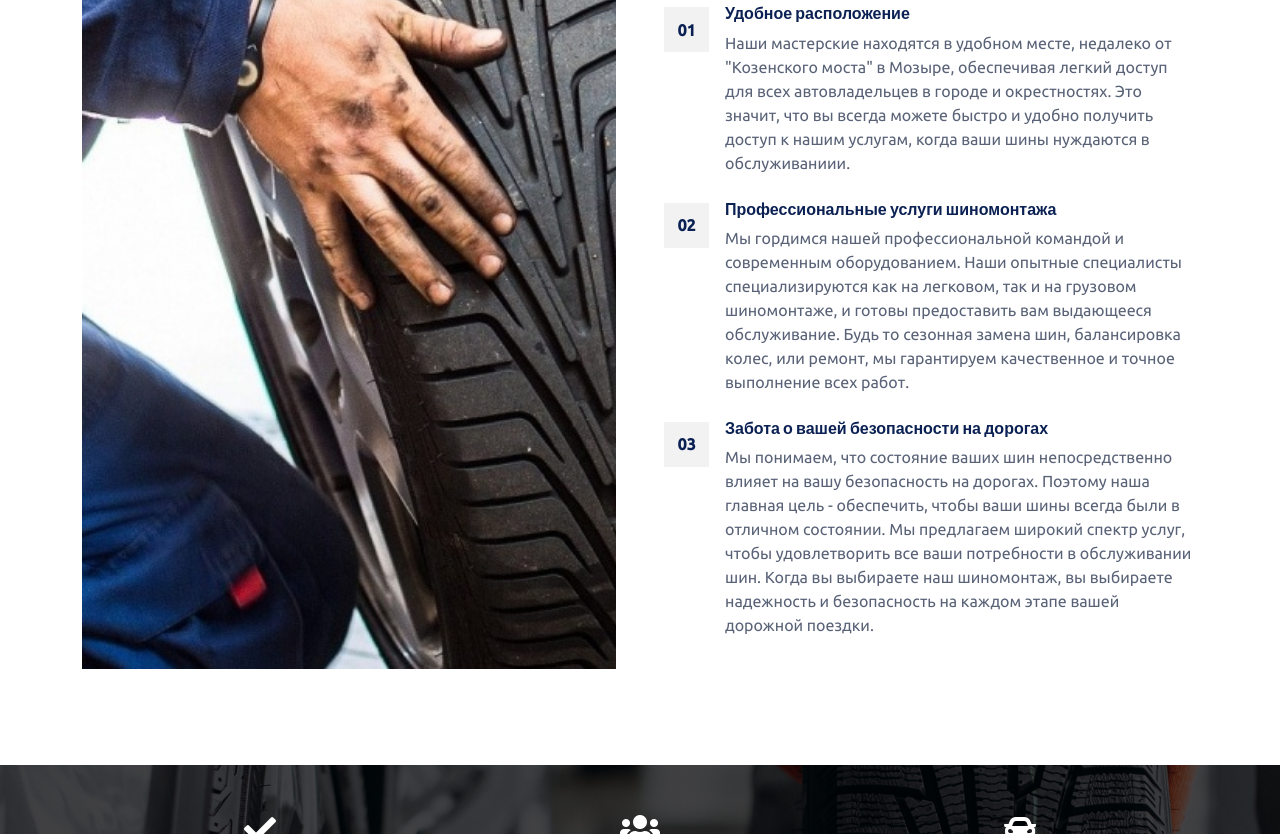
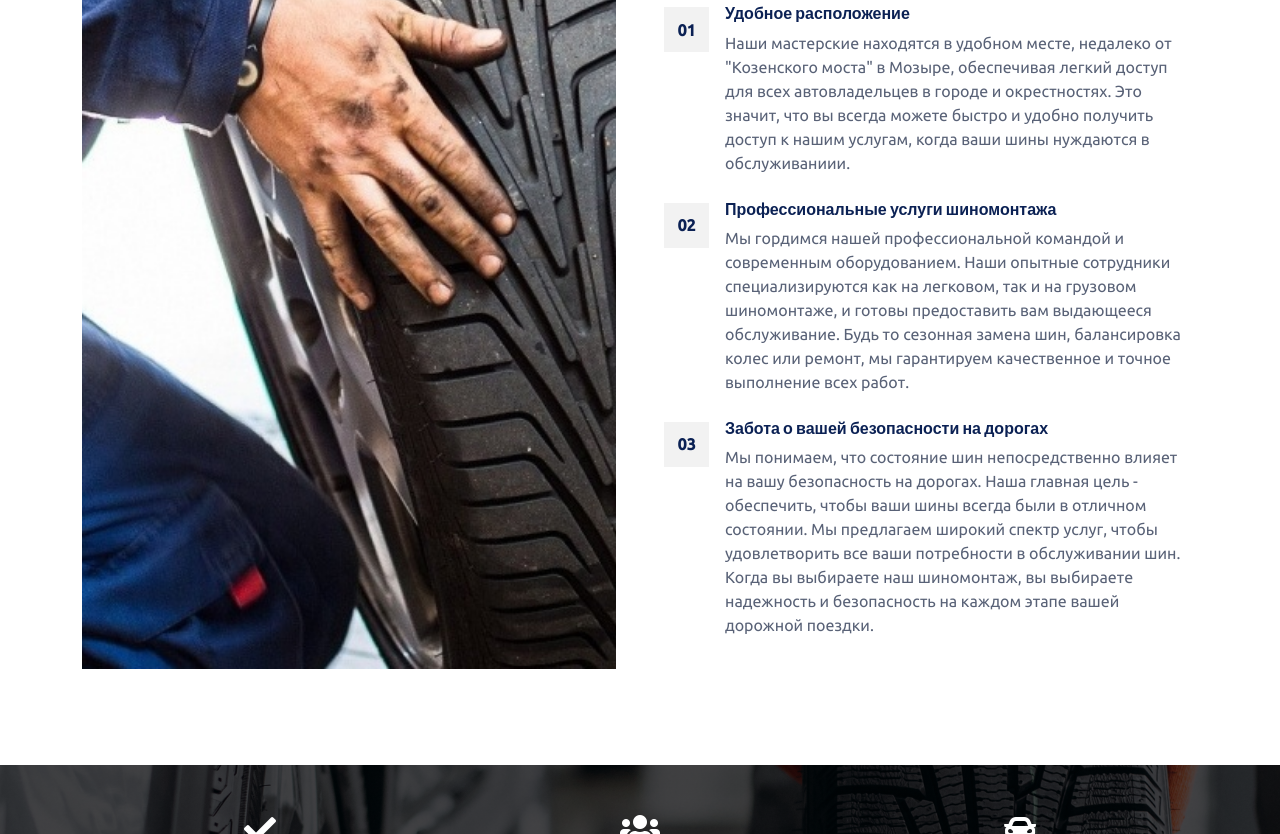
Before and after one commit to DChizhik/mozyrauto, a plain HTML site: page index.html in a window 1280 px wide. Shown: the part 1894-2728 px from the top of the page. Drawn offline with nearby package versions, Linux system fonts and the light colour scheme.

Commit message:
moms changes

```diff
--- a/index.html
+++ b/index.html
@@ -5,8 +5,7 @@
     <meta charset="utf-8">
     <title>Шиномонтаж</title>
     <meta content="width=device-width, initial-scale=1.0" name="viewport">
-    <meta content="" name="keywords">
-    <meta content="" name="description">
+
 
     <!-- Favicon -->
     <link href="img/favicon.ico" rel="icon">
@@ -185,7 +184,7 @@
                         <i class="fa fa-tools fa-3x text-primary flex-shrink-0"></i>
                         <div class="ps-4">
                             <h5 class="mb-3">Современное оборудование и профессиональные сотрудники</h5>
-                            <p>Мы обеспечиваем качественное обслуживание благодаря современному оборудованию и высококвалифицированным специалистам.</p>
+                            <p>Мы обеспечиваем надежное обслуживание благодаря современному оборудованию и высококвалифицированным специалистам.</p>
                         </div>
                     </div>
                 </div>
@@ -231,7 +230,7 @@
                                 </div>
                                 <div class="ps-3">
                                     <h6>Профессиональные услуги шиномонтажа</h6>
-                                    <span>Мы гордимся нашей профессиональной командой и современным оборудованием. Наши опытные специалисты специализируются как на легковом, так и на грузовом шиномонтаже, и готовы предоставить вам выдающееся обслуживание. Будь то сезонная замена шин, балансировка колес, или ремонт, мы гарантируем качественное и точное выполнение всех работ.
+                                    <span>Мы гордимся нашей профессиональной командой и современным оборудованием. Наши опытные сотрудники специализируются как на легковом, так и на грузовом шиномонтаже, и готовы предоставить вам выдающееся обслуживание. Будь то сезонная замена шин, балансировка колес или ремонт, мы гарантируем качественное и точное выполнение всех работ.
                                     </span>
                                 </div>
                             </div>
@@ -243,7 +242,7 @@
                                 </div>
                                 <div class="ps-3">
                                     <h6>Забота о вашей безопасности на дорогах</h6>
-                                    <span>Мы понимаем, что состояние ваших шин непосредственно влияет на вашу безопасность на дорогах. Поэтому наша главная цель - обеспечить, чтобы ваши шины всегда были в отличном состоянии. Мы предлагаем широкий спектр услуг, чтобы удовлетворить все ваши потребности в обслуживании шин. Когда вы выбираете наш шиномонтаж, вы выбираете надежность и безопасность на каждом этапе вашей дорожной поездки.</span>
+                                    <span>Мы понимаем, что состояние шин непосредственно влияет на вашу безопасность на дорогах. Наша главная цель - обеспечить, чтобы ваши шины всегда были в отличном состоянии. Мы предлагаем широкий спектр услуг, чтобы удовлетворить все ваши потребности в обслуживании шин. Когда вы выбираете наш шиномонтаж, вы выбираете надежность и безопасность на каждом этапе вашей дорожной поездки.</span>
                                 </div>
                             </div>
                         </div>
```
